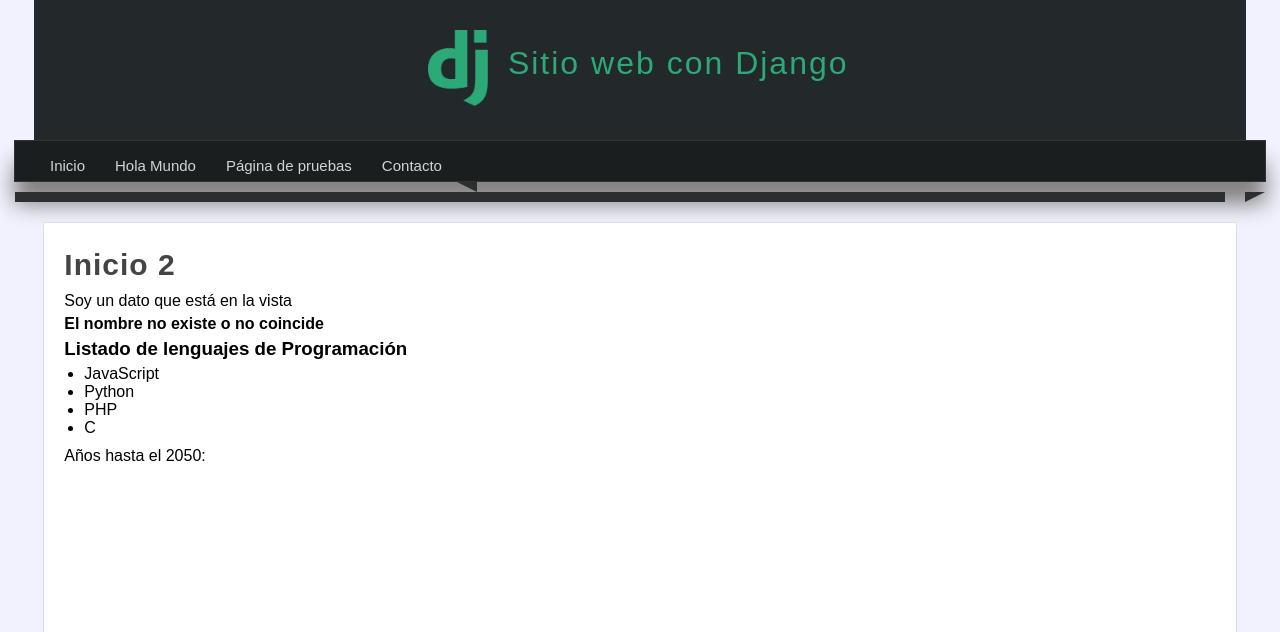
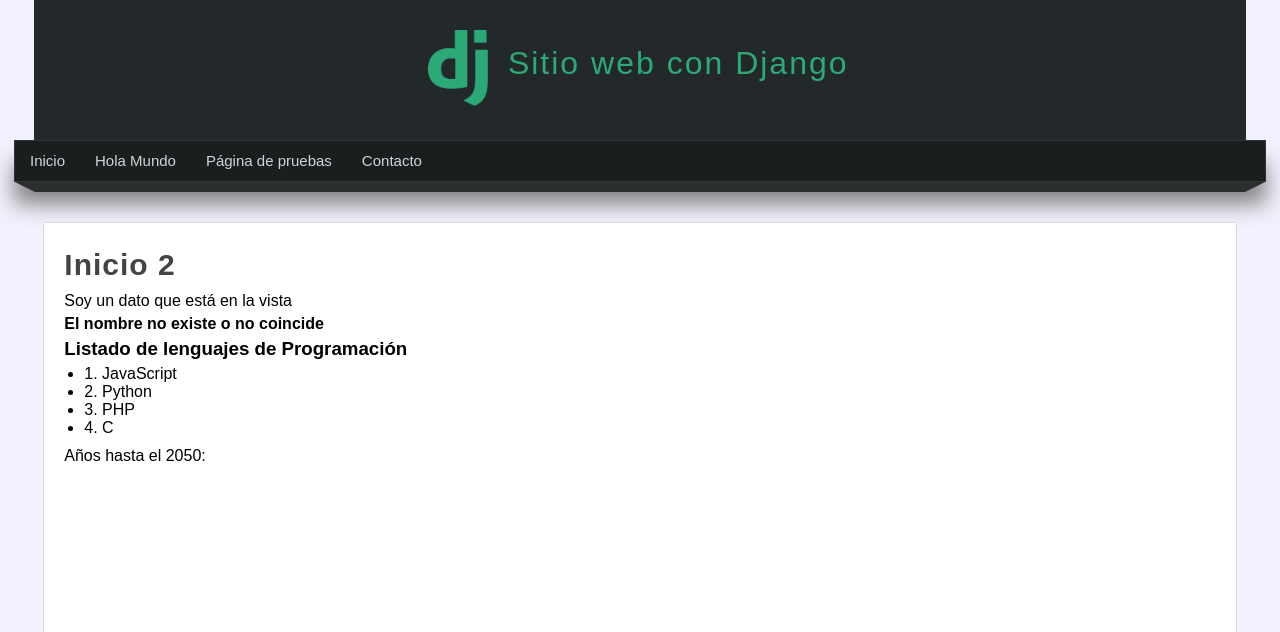
Before and after one commit to VergaraVictor/MasterEnPython, a Django app: page / in a window 1280 px wide. Shown: the top 632 px of the page. Run offline with Django 3.2, Linux system fonts and the light colour scheme.

Commit message:
FuncionalidadesExtraDelBucleForEnPlantillas

```diff
--- a/23-Django/aprendiendoDjango/miapp/static/css/styles.css
+++ b/23-Django/aprendiendoDjango/miapp/static/css/styles.css
@@ -7,12 +7,12 @@
     text-decoration: none;
 }
 
-p, h2, h3, ul{
+.box p, .box h2, .box h3, .box ul{
     margin-top: 5px;
     margin-bottom: 5px;
 }
 
-ul, ol {
+.box ul, .box ol {
     margin-left: 20px;
     margin-bottom: 10px;
 }
--- a/23-Django/aprendiendoDjango/miapp/templates/index.html
+++ b/23-Django/aprendiendoDjango/miapp/templates/index.html
@@ -22,7 +22,9 @@
 <h3>Listado de lenguajes de Programación</h3>
 <ul>
     {%for lenguaje in lenguajes %}
-        <li>{{lenguaje}}</li>
+        <li>{{forloop.counter}}. {{lenguaje}}</li>
+    {% empty%}
+        <p>NO HAY LENGUAJES QUE MOSTRAR</p>
     {% endfor %}
 </ul>
 
```
